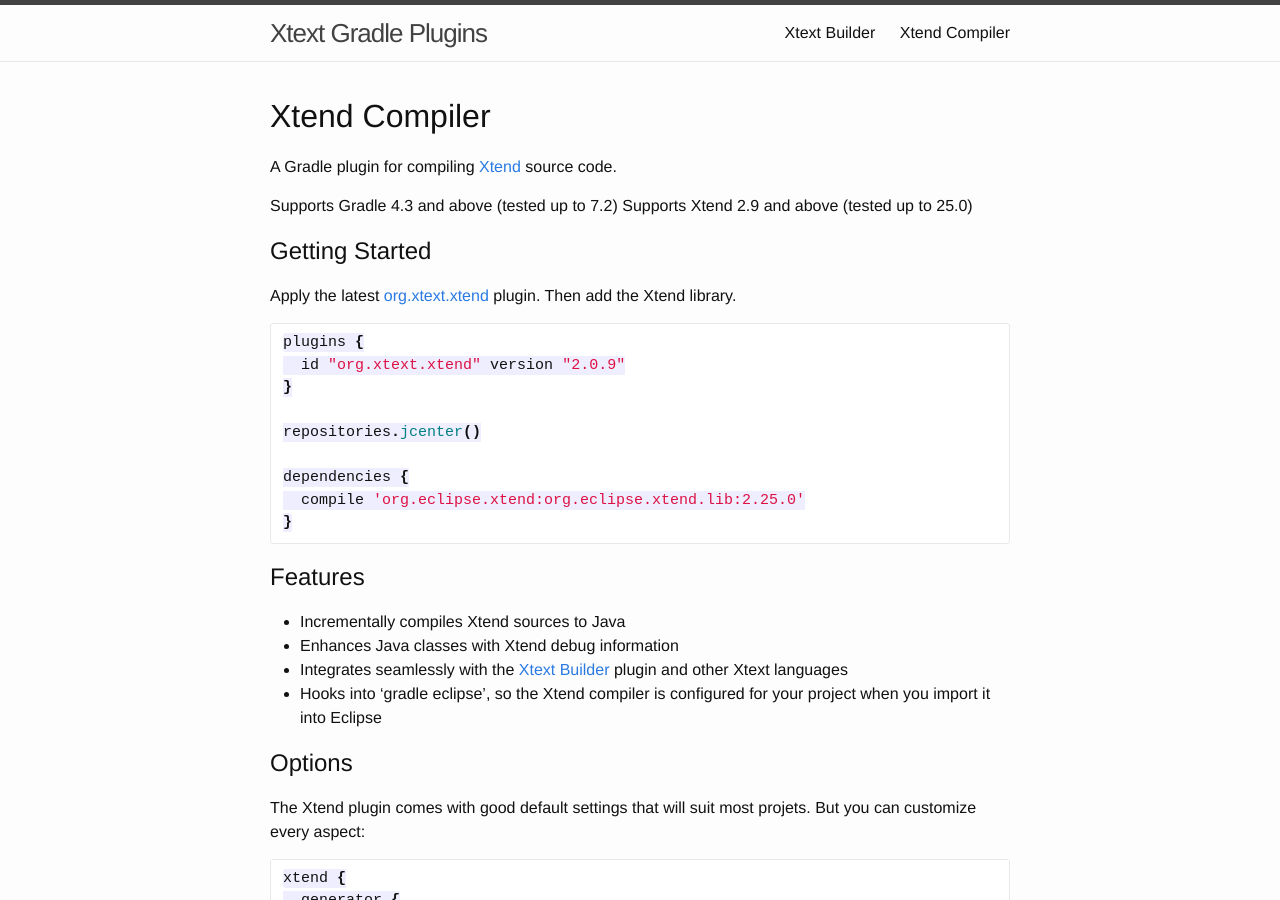
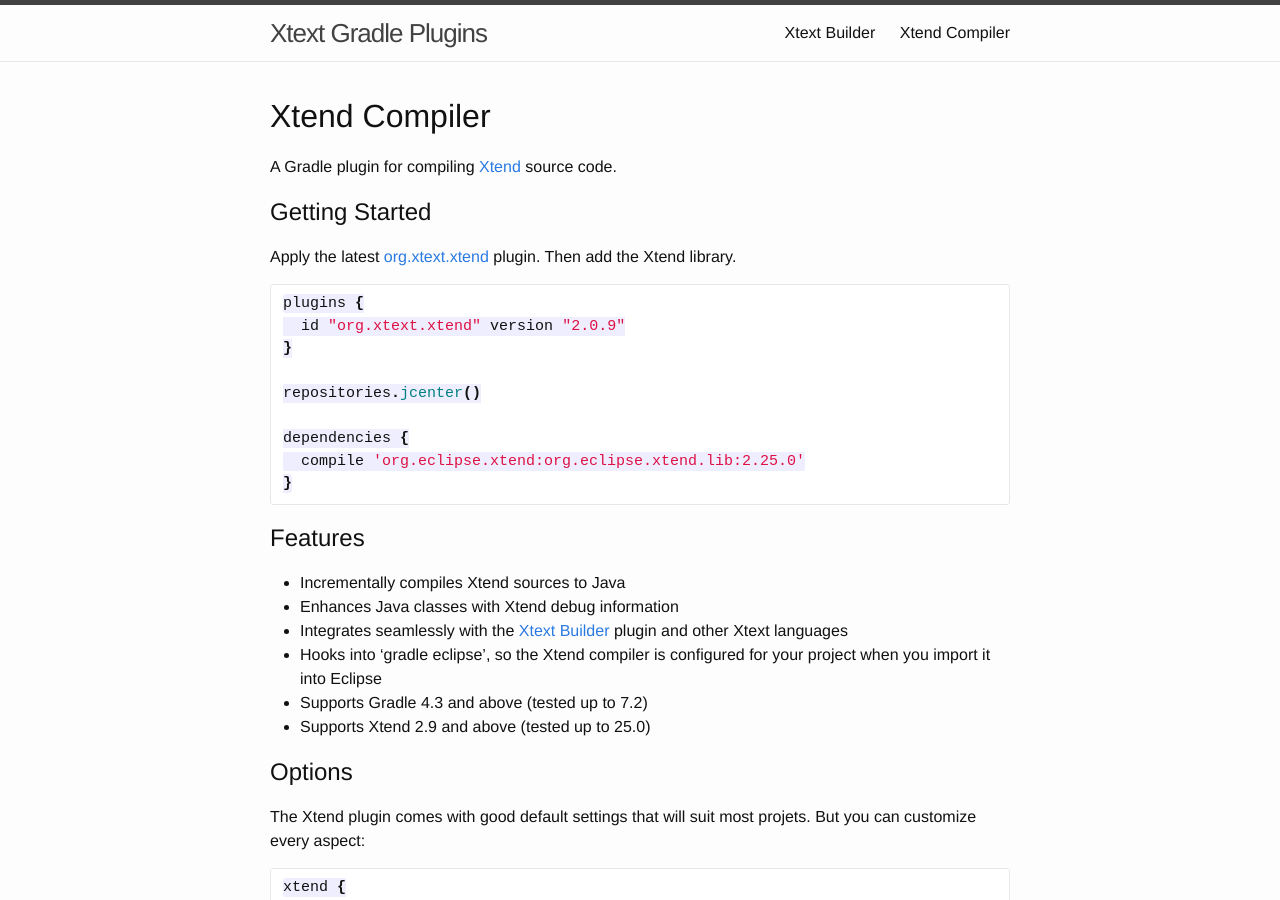
Before and after one commit to xtext/xtext-gradle-plugin, a Jekyll site: the page built from xtend.md, in a window 1280 px wide and 900 px high. Built offline with Jekyll 4.4.1, drawn with Linux system fonts in a browser that asks for light colours; some of the changed lines change nothing that is shown.

Commit message:
Improve formatting

```diff
--- a/xtend.md
+++ b/xtend.md
@@ -8,9 +8,6 @@
 ===================
 
 A Gradle plugin for compiling [Xtend](http://xtend-lang.org) source code.
-
-Supports Gradle 4.3 and above (tested up to 7.2)
-Supports Xtend 2.9 and above (tested up to 25.0)
 
 Getting Started
 ------
@@ -36,6 +33,8 @@
 - Enhances Java classes with Xtend debug information
 - Integrates seamlessly with the [Xtext Builder](xtext-builder.html) plugin and other Xtext languages
 - Hooks into 'gradle eclipse', so the Xtend compiler is configured for your project when you import it into Eclipse
+- Supports Gradle 4.3 and above (tested up to 7.2)
+- Supports Xtend 2.9 and above (tested up to 25.0)
 
 Options
 --------
```
